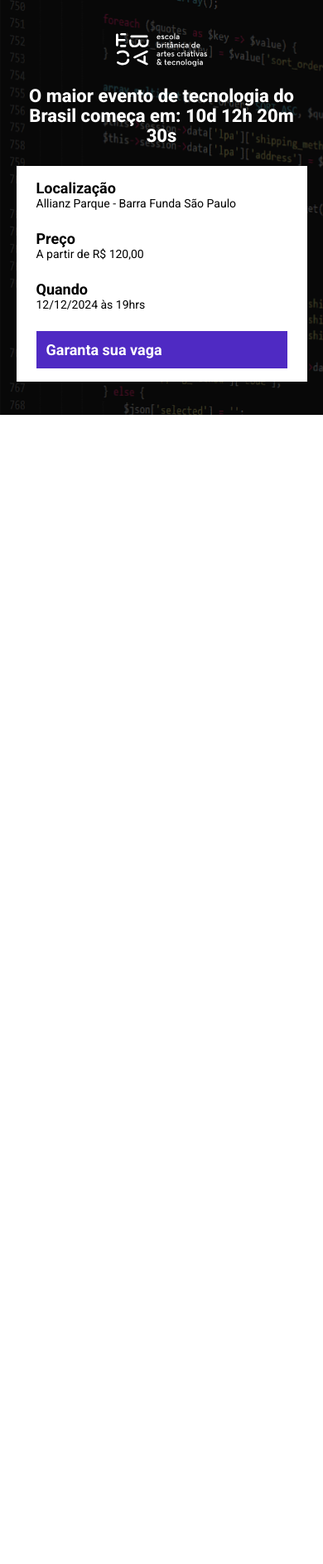
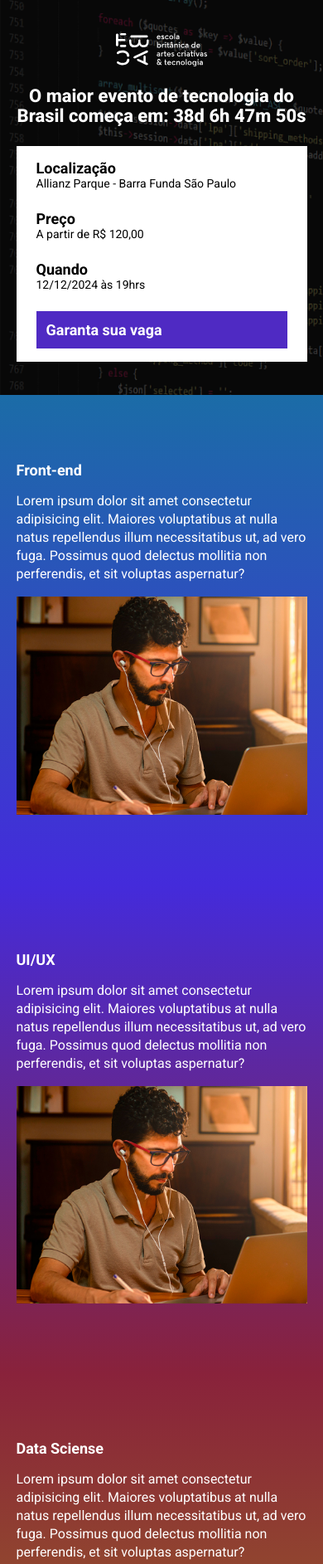
Before and after one commit to rodrigoamadeu/ebac_tech_talks, a website built with Parcel: page src/index.html in a window 390 px wide. Shown: the top 1885 px of the page at 83% size. Before the commit the page ends 844 px from the top, so only its background shows below. Built offline with nearby package versions, Linux system fonts and the light colour scheme.

Commit message:
criando a contagem regressiva

```diff
--- a/src/index.html
+++ b/src/index.html
@@ -4,10 +4,11 @@
     <meta charset="UTF-8">
     <meta name="viewport" content="width=device-width, initial-scale=1.0">
     <title>Ebac Teech Talks</title>
-    <link rel="stylesheet" href="styles/mains.scss">
+    <link rel="stylesheet" href="styles/main.scss">
     <link rel="preconnect" href="https://fonts.googleapis.com">
     <link rel="preconnect" href="https://fonts.gstatic.com" crossorigin>
     <link href="https://fonts.googleapis.com/css2?family=Roboto:wght@100..900&display=swap" rel="stylesheet">
+    <link rel="stylesheet" href="https://unpkg.com/aos@next/dist/aos.css" />
 
 </head>
 <body>
@@ -15,7 +16,7 @@
         <div class="container">
             <img class="hero__logo" src="./images/ebac_logo.svg" alt="">
             <p class="hero__text">
-                O maior evento de tecnologia do Brasil começa em: 10d 12h 20m 30s
+                O maior evento de tecnologia do Brasil começa em: <span id="contador"></span>
             </p>
             <div class="infos-bar">
                 <ul class="infos-bar__infos">
@@ -39,8 +40,52 @@
                 </a>
             </div>
         </div>
-
     </header>
+    <section class="event event--frontend">
+        <div class="container" data-aos="fade-left">
+            <div class="event__details">
+                <h2 class="event__details__title">Front-end</h2>
+                <p class="event__details__description">
+                    Lorem ipsum dolor sit amet consectetur adipisicing elit. Maiores voluptatibus at nulla natus repellendus illum necessitatibus ut, ad vero fuga. Possimus quod delectus mollitia non perferendis, et sit voluptas aspernatur?
+                </p>
+            </div>
+            <img src="./images/frontend.png" alt="Front-end" class="event__image">
+        </div>
+    </section>
+    <section class="event event--ui-ux event--image-left">
+        <div class="container" data-aos="fade-right">
+            <div class="event__details">
+                <h2 class="event__details__title">UI/UX</h2>
+                <p class="event__details__description">
+                    Lorem ipsum dolor sit amet consectetur adipisicing elit. Maiores voluptatibus at nulla natus repellendus illum necessitatibus ut, ad vero fuga. Possimus quod delectus mollitia non perferendis, et sit voluptas aspernatur?
+                </p>
+            </div>
+            <img src="./images/frontend.png" alt="Front-end" class="event__image">
+        </div>
+    </section>
+    <section class="event event--data-science">
+        <div class="container" data-aos="fade-left">
+            <div class="event__details">
+                <h2 class="event__details__title">Data Sciense</h2>
+                <p class="event__details__description">
+                    Lorem ipsum dolor sit amet consectetur adipisicing elit. Maiores voluptatibus at nulla natus repellendus illum necessitatibus ut, ad vero fuga. Possimus quod delectus mollitia non perferendis, et sit voluptas aspernatur?
+                </p>
+            </div>
+            <img src="./images/frontend.png" alt="Front-end" class="event__image">
+        </div>
+    </section>
+    <section class="event event--backend event--image-left">
+        <div class="container" data-aos="fade-right">
+            <div class="event__details">
+                <h2 class="event__details__title">Back-end</h2>
+                <p class="event__details__description">
+                    Lorem ipsum dolor sit amet consectetur adipisicing elit. Maiores voluptatibus at nulla natus repellendus illum necessitatibus ut, ad vero fuga. Possimus quod delectus mollitia non perferendis, et sit voluptas aspernatur?
+                </p>
+            </div>
+            <img src="./images/frontend.png" alt="Front-end" class="event__image">
+        </div>
+    </section>
+    <script src="https://unpkg.com/aos@next/dist/aos.js"></script>
     <script src="scripts/main.js"></script>
 </body>
 </html>
--- a/src/scripts/main.js
+++ b/src/scripts/main.js
@@ -1 +1,32 @@
-console.log('Olá mundo parcel')
+AOS.init();
+
+const dataDoEvento = new Date("Março 10, 2025 19:00:00");
+const timeStampDoEvento = dataDoEvento.getTime();
+
+const contaAsHoras = setInterval(function() {
+    const agora = new Date();
+    const timeStampAtual = agora.getTime();
+
+    const distanciaAteOEvento = timeStampDoEvento - timeStampAtual;
+
+    const diaEmMs = 1000 * 60 * 60 *24;
+    const horaEmMs = 1000 *60 * 60;
+    const minutosEmMs = 1000 * 60;
+    const segundosEmMs = 1000 * 6;
+
+    const diasAteOEvento = Math.floor(distanciaAteOEvento / diaEmMs);
+    const horasAteOEvento = Math.floor((distanciaAteOEvento % diaEmMs) / horaEmMs);
+    const minutosAteOEvento = Math.floor((distanciaAteOEvento % horaEmMs) / minutosEmMs);
+    const segundosAteOEvento = Math.floor((distanciaAteOEvento % minutosEmMs) / 1000);
+    console.log(diasAteOEvento);
+    console.log(horasAteOEvento);
+    console.log(minutosAteOEvento);
+    console.log(segundosAteOEvento);
+
+    document.getElementById('contador').innerHTML = `${diasAteOEvento}d ${horasAteOEvento}h ${minutosAteOEvento}m ${segundosAteOEvento}s`;
+
+    if (distanciaAteOEvento < 0) {
+        clearInterval(contaAsHoras);
+        document.getElementById('contador').innerHTML = 'Evento expirado';
+    }
+}, 1000);
--- /dev/null
+++ b/src/styles/_event.scss
@@ -0,0 +1,65 @@
+@use 'variables';
+
+.event {
+    padding: 80px 0;
+
+    &--frontend {
+        background-image: linear-gradient(variables.$blue1, variables.$blue2);
+    }
+
+    &--ui-ux {
+        background-image: linear-gradient(variables.$blue2, variables.$pink);
+    }
+
+    &--data-science {
+        background-image: linear-gradient(variables.$pink, variables.$yellow);
+    }
+
+    &--backend {
+        background-image: linear-gradient(variables.$yellow, variables.$pink);
+    }
+
+    &--image-left {
+        .container {
+            flex-direction: row-reverse;
+        }
+    }
+
+    .container {
+        display: flex;
+        gap: 40px;
+    }
+
+    &__image {
+        max-width: 360px;
+    }
+
+    &__details {
+
+        &__title {
+            font-size: 18px;
+            font-weight: bold;
+            margin-bottom: 16px;
+        }
+
+        &__description {
+            font-size: 16px;
+            line-height: 22px;
+        }
+    }
+
+    @media (max-width: 640px){
+        .container {
+            display: block;
+        }
+
+        &__image {
+            width: 100%;
+        }
+
+        &__details {
+            margin-right: 0;
+            margin-bottom: 16px;
+        }
+    }
+}
--- a/src/styles/_hero.scss
+++ b/src/styles/_hero.scss
@@ -1,3 +1,4 @@
+@use 'variables';
 .hero {
     padding-top: 64px;
     padding-bottom: 100px;
@@ -16,7 +17,7 @@
         left: 0;
         width: 100%;
         height: 100%;
-        background-color: #000;
+        background-color: variables.$secondaryTextColor;
         content: '';
         opacity: .7;
 
--- /dev/null
+++ b/src/styles/_variables.scss
@@ -0,0 +1,7 @@
+$textColor: #fff;
+$secondaryTextColor: #000;
+$blue1: #1B6CA7;
+$blue2: #442bdb;
+$pink: #89223B;
+$yellow: #9c791d;
+$purple: #4f2ac3;
--- a/src/styles/components/_buttons.scss
+++ b/src/styles/components/_buttons.scss
@@ -1,3 +1,5 @@
+@use '../variables';
+
 .button {
     padding: 12px;
     font-size: 18px;
@@ -8,7 +10,7 @@
 
     &--primary {
         color: #fff;
-        background-color: #4f2ac3;
+        background-color: variables.$purple;
     }
 
     @media (max-width: 640px) {
--- a/src/styles/components/_infos_bar.scss
+++ b/src/styles/components/_infos_bar.scss
@@ -1,6 +1,8 @@
+
+@use '../variables';
 .infos-bar {
     padding: 16px 24px;
-    background-color: #fff;
+    background-color: variables.$textColor;
     display: flex;
     justify-content: space-between;
 
--- a/src/styles/mains.scss
+++ b/src/styles/main.scss
@@ -1,13 +1,15 @@
 @use 'hero';
 @use 'components/infos_bar';
 @use 'components/_buttons';
+@use 'event';
+@use 'variables';
 
 * {
     margin: 0;
     padding: 0;
     box-sizing: border-box;
     font-family: 'Roboto', sans-serif;
-    color: #fff;
+    color: variables.$textColor;
     list-style: none;
 
 }
```
Also changed, not shown: package.json (+4 -3 lines), 1 other file.
